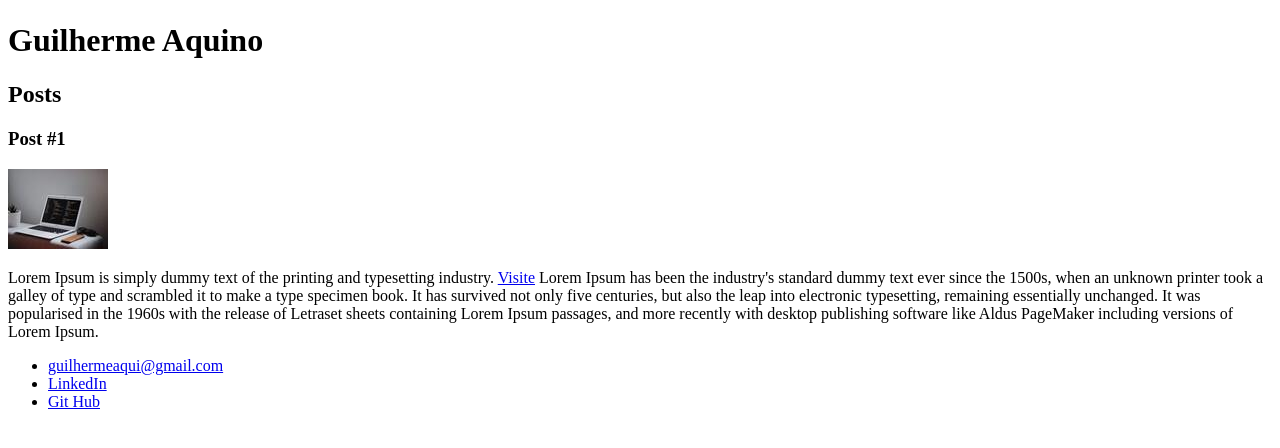
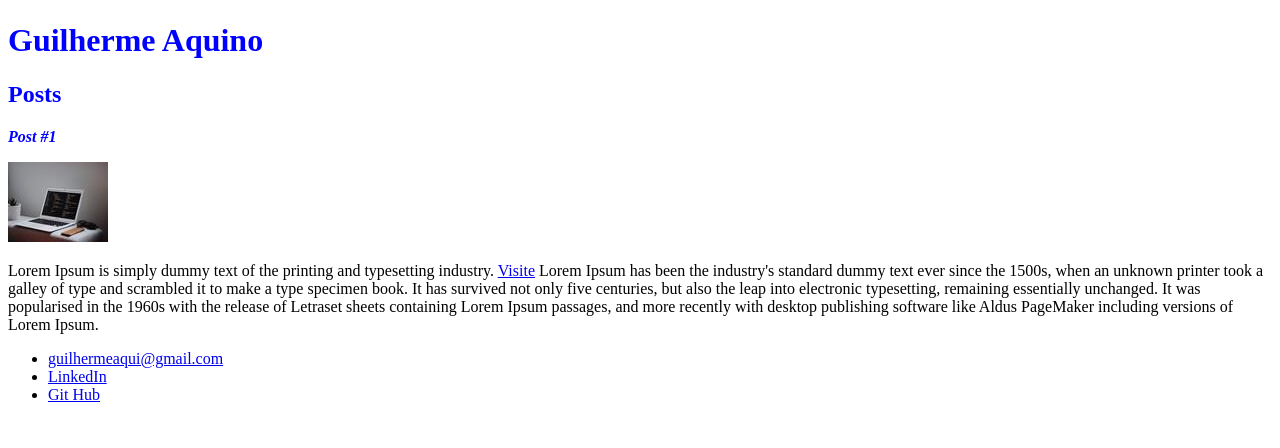
Before and after one commit to GuilhermeAquinoDB/web-developer, a plain HTML site: page index.html in a window 1280 px wide. Shown: the part 78-526 px from the top of the page. Drawn offline with Linux system fonts and the light colour scheme.

Commit message:
intro css

```diff
--- a/index.html
+++ b/index.html
@@ -5,6 +5,7 @@
     <meta charset="UTF-8">
     <meta http-equiv="X-UA-Compatible" content="IE=edge">
     <meta name="viewport" content="width=device-width, initial-scale=1.0">
+    <link rel="stylesheet" href="style.css">
     <title>Web Developer</title>
 </head>
 
@@ -12,15 +13,15 @@
 
     <header>
         <img src="images/image.jpg" alt="códigoHTML">
-        <h1>Guilherme Aquino</h1>
+        <h1 id="title">Guilherme Aquino</h1>
     </header>
     <section>
         <header>
-            <h2>Posts</h2>
+            <h2 class="subtitle">Posts</h2>
         </header>
         <article>
             <header>
-                <h3>Post #1</h3>
+                <h3 class="post_title">Post #1</h3>
             </header>
             <img src="images/img2.jpg" alt="code">
             <p>Lorem Ipsum is simply dummy text of the printing and typesetting industry. <a
--- /dev/null
+++ b/style.css
@@ -0,0 +1,8 @@
+#title, .subtitle, .post_title {
+    color: blue;
+}
+
+.post_title {
+    font-size: 16px;
+    font-style: italic;
+}
```
